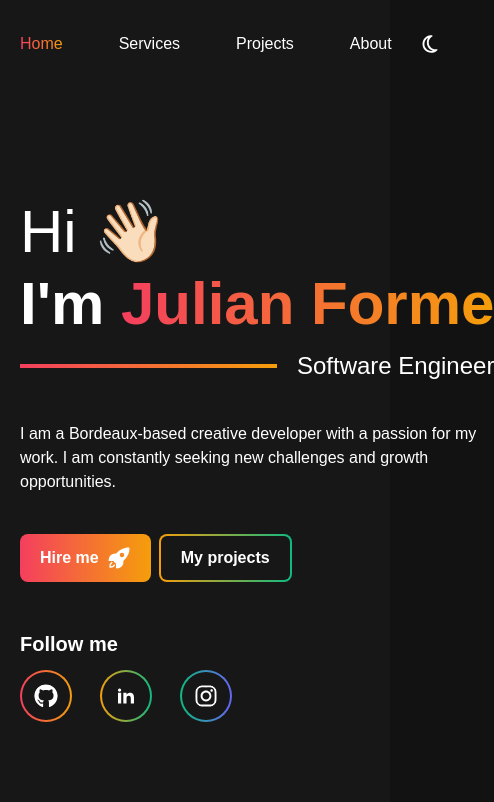
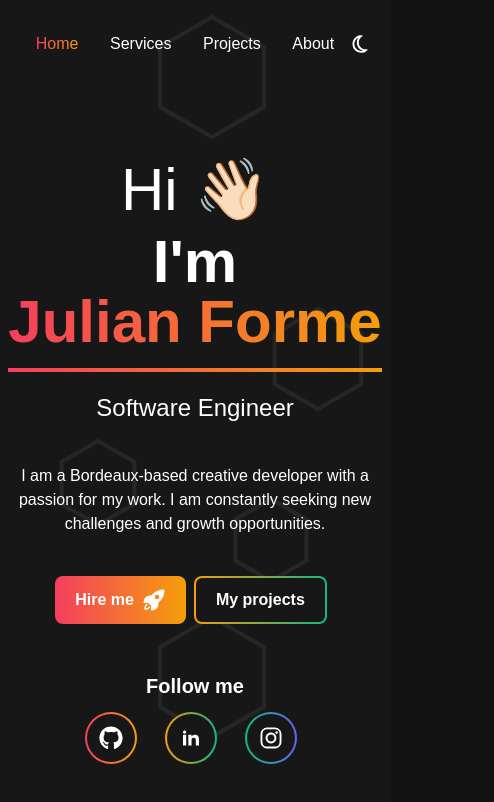
Before and after one commit to imjxlian/julian-portfolio, a Next.js app: page / in a window 390 px wide. Shown: the top 802 px of the page, 494 px wide, since content can reach past the window. Built offline with nearby package versions, Linux system fonts and the light colour scheme.

Commit message:
Add responsive

```diff
--- a/app/about/page.tsx
+++ b/app/about/page.tsx
@@ -159,7 +159,7 @@ export default function About() {
         </div>
       </div>
 
-      <div className="flex flex-row justify-between items-start gap-24 py-10">
+      <div className="flex flex-col md:flex-row justify-between items-start gap-20 md:gap-24 py-10">
         <ExperienceSection title="Education" items={education} />
         <ExperienceSection title="Work Experience" items={workExperience} />
       </div>
--- a/app/components/Home.tsx
+++ b/app/components/Home.tsx
@@ -13,18 +13,18 @@ export default function Home() {
   const followMeTitle = "Follow me";
 
   return (
-    <div className="flex justify-between items-start my-auto">
+    <div className="flex flex-col text-center items-center lg:flex-row lg:justify-between lg:items-start lg:my-auto lg:text-left">
       <div>
         <h2 className="text-6xl font-medium mb-3">{mainTitle}</h2>
 
         <div className="flex flex-col flex-wrap w-min">
-          <h2 className="text-6xl font-semibold text-nowrap mb-4">
+          <h2 className="text-6xl font-semibold md:text-nowrap mb-4">
             {subTitle}{" "}
-            <span className="bg-gradient-to-r from-rose-500 to-amber-500 text-transparent bg-clip-text">
+            <span className="bg-gradient-to-r from-rose-500 to-amber-500 text-transparent bg-clip-text text-nowrap">
               Julian Forme
             </span>
           </h2>
-          <div className="flex justify-between items-center gap-5">
+          <div className="flex flex-col md:flex-row justify-between items-center gap-5">
             <div className="bg-gradient-to-r from-rose-500 to-amber-500 h-1 w-full"></div>
             <p className="text-2xl font-light text-nowrap">Software Engineer</p>
           </div>
@@ -34,7 +34,7 @@ export default function Home() {
             I am constantly seeking new challenges and growth opportunities.
           </p>
 
-          <div className="flex mb-10">
+          <div className="flex mb-10 mx-auto lg:mx-0">
             <Link href="https://www.linkedin.com/in/julianforme/">
               <button className="px-5 py-3 mb-2 me-2 overflow-hidden font-semibold text-neutral-900 dark:text-white rounded-lg group bg-gradient-to-r from-rose-500 to-amber-500 flex items-center justify-center gap-2 text-white">
                 {hireMeButtonText}
@@ -67,7 +67,7 @@ export default function Home() {
           <SocialBar title={followMeTitle} />
         </div>
       </div>
-      <div className="w-1/3">
+      <div className="lg:w-1/3 lg:block hidden">
         <Image src={BackgroundImage} alt="Julian Forme" />
       </div>
     </div>
--- a/app/components/Navbar.tsx
+++ b/app/components/Navbar.tsx
@@ -20,12 +20,14 @@ const Navbar = () => {
   };
 
   return (
-    <nav className="flex justify-between items-center py-3">
-      <ul className="flex justify-center">
+    <nav className="flex flex-row justify-between items-center py-3">
+      <ul className="flex justify-center w-full md:w-auto">
         {pages.map((page, index) => (
           <li
             key={page.name}
-            className={`py-5 ${index === 0 ? "mr-7" : "mx-7"} font-light ${
+            className={`py-5 mx-auto ${
+              index === 0 ? "md:mr-7" : "md:mx-7"
+            } font-light ${
               isLinkActive(page.path)
                 ? "bg-gradient-to-r from-rose-500 to-amber-500 text-transparent bg-clip-text"
                 : ""
--- a/app/components/SocialBar.tsx
+++ b/app/components/SocialBar.tsx
@@ -11,7 +11,7 @@ export default function SocialBar({ title }: { title?: string | null }) {
   return (
     <>
       {title ? <h2 className="text-xl font-semibold mb-3">{title}</h2> : null}
-      <div className="flex gap-5">
+      <div className="flex gap-5 mx-auto lg:mx-0">
         <SocialButton
           icon={<GitHubIcon />}
           onClick={() => handleSocialClick("https://github.com/imjxlian/")}
--- a/app/layout.tsx
+++ b/app/layout.tsx
@@ -17,7 +17,7 @@ export default function RootLayout({
     <html lang="en" suppressHydrationWarning>
       <body className="font-body">
         <Providers>
-          <div className="text-neutral-900 dark:text-white bg-slate-100 dark:bg-neutral-900 scroll-smooth antialiased">
+          <div className="text-neutral-900 dark:text-white bg-slate-100 dark:bg-neutral-900 scroll-smooth antialiased bg-light-shape-pattern dark:bg-dark-shape-pattern">
             <div className="flex flex-col min-h-screen max-w-screen-lg mx-auto px-5">
               <Navbar />
               <div className="my-auto">{children}</div>
--- a/app/projects/page.tsx
+++ b/app/projects/page.tsx
@@ -80,7 +80,7 @@ export default function Portfolio() {
           My Projects
         </span>
       </h2>
-      <div className="grid grid-flow-row grid-cols-2 gap-5">
+      <div className="grid grid-flow-row grid-cols-1 md:grid-cols-2 gap-5">
         {projects.map((project, index) => (
           <ProjectCard
             key={index}
--- a/app/services/page.tsx
+++ b/app/services/page.tsx
@@ -44,7 +44,7 @@ export default function Services() {
 
   return (
     <>
-      <div className="grid grid-flow-row grid-cols-2 gap-5">
+      <div className="grid grid-flow-row grid-cols-1 mb-5 md:grid-cols-2 md:mb-0 gap-5">
         {services.map((service, index) => (
           <ServiceCard key={index} service={service} />
         ))}
```
